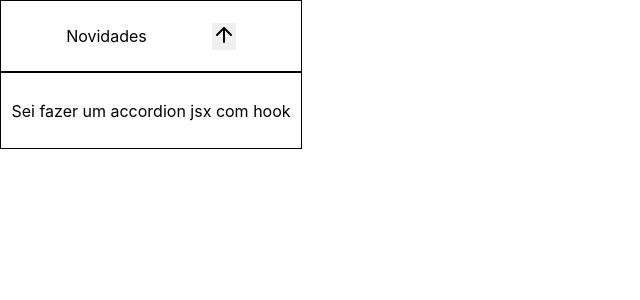
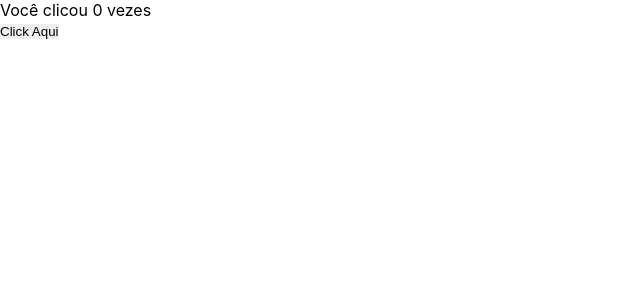
Before and after one commit to MarceloAfonso-dev/SDJ.Primeiro-React, a React (Create React App) app: page / in a window 1280 px wide. Shown: the top 300 px of the page, without its empty margins (0-640 px from the left). Built offline with nearby package versions, Linux system fonts and the light colour scheme.

Commit message:
feat: userEffects, muito bacana, serve pra e-commerce, para preenchimento de endereço a partir de um CEP também...

```diff
--- a/src/App.jsx
+++ b/src/App.jsx
@@ -1,7 +1,7 @@
-import Accordion from "./class/hooks/useState/accordion";
+import CountEffect from "./class/hooks/useEffect/countEffect";
 
 export default function App() {
   return (
-    <Accordion />
+    <CountEffect />
   );
 }
--- /dev/null
+++ b/src/class/hooks/useEffect/countEffect/index.jsx
@@ -0,0 +1,20 @@
+import { useEffect, useState } from "react";
+
+export default function CountEffect() {
+    const [count, setCount] = useState(0);
+    useEffect(() => {
+        console.log("UseEffect ativado pela depedência count")
+    }, [count]); // O useEffect é chamado toda vez que o count é alterado
+
+    // Tradicional
+    function handleCount() {
+        setCount(count + 1);
+    }
+
+    return (
+        <div>
+            <p>Você clicou {count} vezes</p>
+            <button onClick={() => setCount(count + 1)}>Click Aqui</button>
+        </div>
+    )
+}
```
Also changed, not shown: src/class/hooks/useEffect/example/index.jsx (added, +12 -0 lines).
